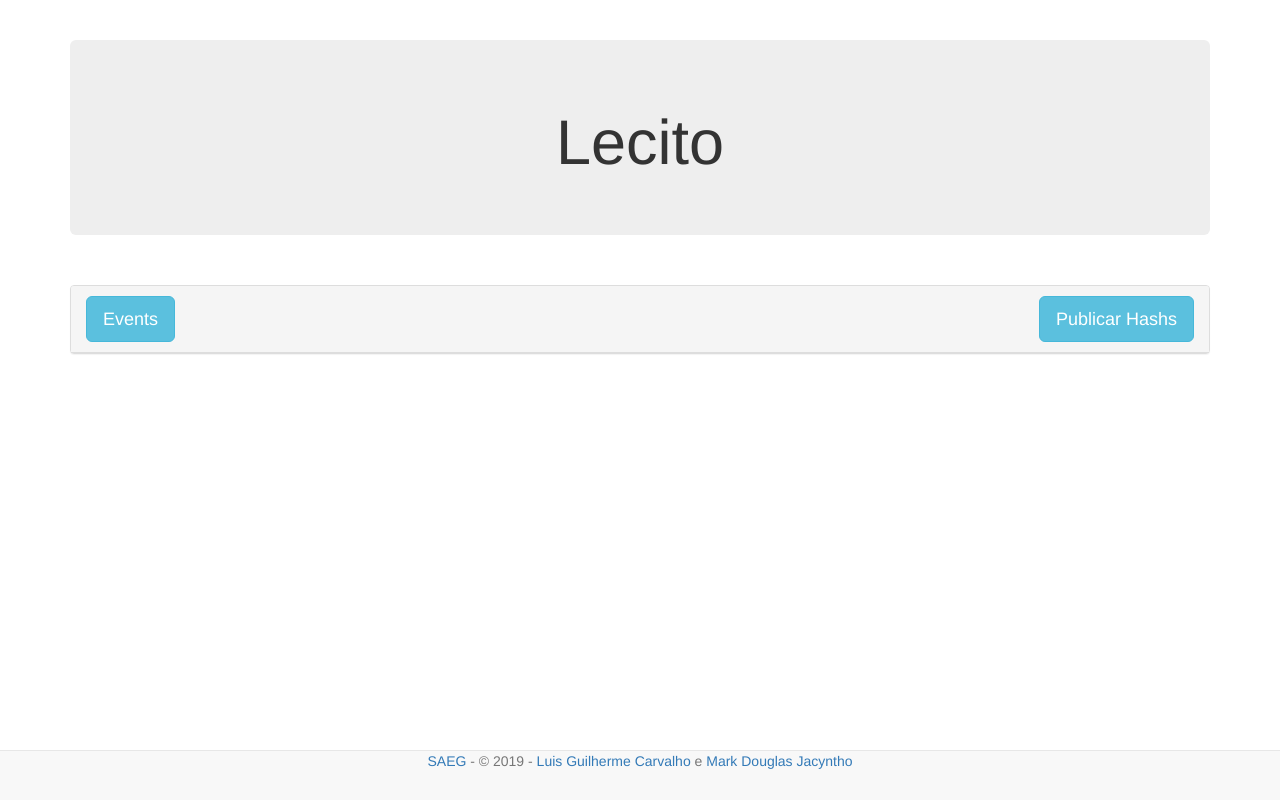
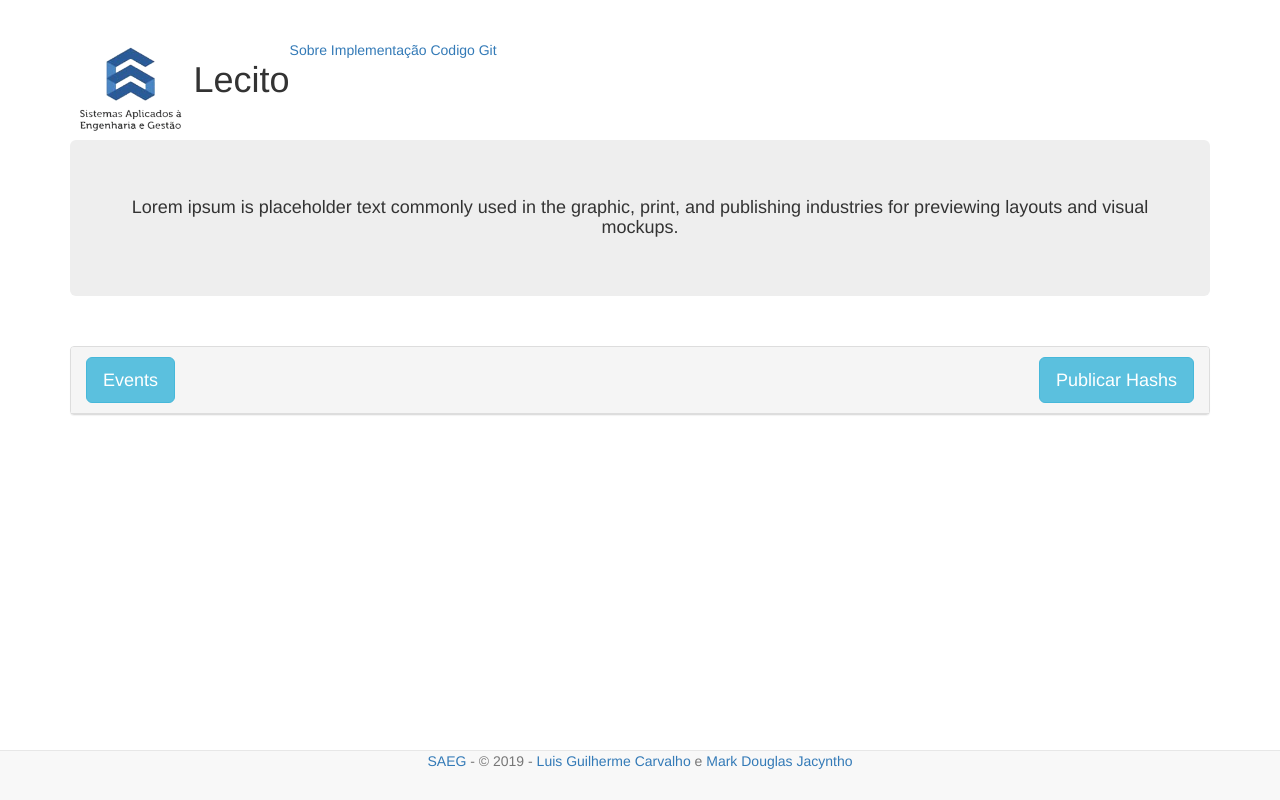
Before and after one commit to lguicarvalho/DApp-Legit, a website: page src/index.html in a window 1280 px wide. Drawn offline with nearby package versions, Linux system fonts and the light colour scheme; no server answers.

Commit message:
inicio-alteração-css

```diff
--- a/src/css/app.css
+++ b/src/css/app.css
@@ -7,3 +7,15 @@ body {
   display: inline;
   padding: 5px;
 }
+
+.header-topo {
+  display: flex;
+  align-items: right;
+}
+
+.header-topo img {
+  max-width:200px;
+    max-height:100px;
+    width: auto;
+    height: auto;
+}
--- a/src/index.html
+++ b/src/index.html
@@ -7,8 +7,7 @@
   <meta name="viewport" content="width=device-width, initial-scale=1">
   <!-- The above 3 meta tags *must* come first in the head; any other head content must come *after* these tags -->
   <title>Lecito</title>
-  <link rel="shortcut icon" href="design/shield.ico">
-
+  <link rel="shortcut icon" href="design/saeg2.ico">
   <!-- Bootstrap -->
   <link href="css/bootstrap.min.css" rel="stylesheet">
 
@@ -25,9 +24,25 @@
 </head>
 
 <body>
+  <header>
+    <div class="container">
+      <div class="header-topo">
+        <img class="logo" src="design/saeg2.png">
+        <h1>Lecito</h1>
+        <nav class="nav-header">
+          <a href="#">Sobre</a>
+          <a href="#">Implementação</a>
+          <a href="#">Codigo Git</a>
+        </nav>
+
+
+      </div>
+    </div>
+  </header>
   <div class="container">
     <div class="jumbotron text-center">
-      <h1>Lecito</h1>
+      <h4>Lorem ipsum is placeholder text commonly used in the graphic,
+        print, and publishing industries for previewing layouts and visual mockups.</h4>
     </div>
 
     <div class="col-md-12" id="hash-list">
@@ -41,8 +56,10 @@
       <div class="row panel panel-default">
         <div class="panel-heading clearfix">
           <div class="panel-title">
-            <button class="btn btn-info btn-lg pull-left" data-toggle="collapse" data-target="#events" aria-expanded="false" aria-controls="events">Events</button>
-            <button class="btn btn-info btn-lg pull-right" data-toggle="modal" data-target="#storeHash">Publicar Hashs</button>
+            <button class="btn btn-info btn-lg pull-left" data-toggle="collapse" data-target="#events"
+              aria-expanded="false" aria-controls="events">Events</button>
+            <button class="btn btn-info btn-lg pull-right" data-toggle="modal" data-target="#storeHash">Publicar
+              Hashs</button>
           </div>
         </div>
         <ul id="events" class="collapse list-group"></ul>
@@ -55,7 +72,7 @@
   </div>
 
 
-  <div  style="display: none;">
+  <div style="display: none;">
     <div class="row-lg-12">
       <div class="panel panel-default panel-hash">
         <div class="panel-heading">
@@ -63,12 +80,12 @@
         </div>
         <div class="panel-body">
           <div id="hashTemplate">
-          <strong>PDF 1</strong>: <span class="PDF1"></span><br/>
-          <strong>RDF 1</strong>: <span class="RDF1"></span><br/>
-          <strong>PDF 2</strong>: <a  class="PDF2"></a><br/>
-          <strong>RDF 2</strong>: <a  class="RDF2"></a><br/>
-          <strong>Publicado por</strong>: <span class="hash-publisher"></span><br/>
-          <strong>Hash da transação</strong>:<span id="transactionHash"></span><br/>
+            <strong>PDF 1</strong>: <span class="PDF1"></span><br />
+            <strong>RDF 1</strong>: <span class="RDF1"></span><br />
+            <strong>PDF 2</strong>: <a class="PDF2"></a><br />
+            <strong>RDF 2</strong>: <a class="RDF2"></a><br />
+            <strong>Publicado por</strong>: <span class="hash-publisher"></span><br />
+            <strong>Hash da transação</strong>:<span id="transactionHash"></span><br />
           </div>
         </div>
       </div>
@@ -111,7 +128,8 @@
           </div>
         </div>
         <div class="modal-footer">
-          <button type="button" class="btn btn-primary btn-success" data-dismiss="modal" onclick="App.storeHash(); return false;">Submit</button>
+          <button type="button" class="btn btn-primary btn-success" data-dismiss="modal"
+            onclick="App.storeHash(); return false;">Submit</button>
           <button type="button" class="btn" data-dismiss="modal">Close</button>
         </div>
       </div>
@@ -122,7 +140,9 @@
   <div id="footer" class="container">
     <nav class="navbar navbar-default navbar-fixed-bottom">
       <div class="navbar-inner navbar-content-center text-center">
-        <p class="text-muted" credit><a href="http://chainskills.com">SAEG</a> - &copy; 2019 - <a href="https://twitter.com/sarbogast">Luis Guilherme Carvalho</a> e <a href="https://twitter.com/eloudsa">Mark Douglas Jacyntho</a></p>
+        <p class="text-muted" credit><a href="http://chainskills.com">SAEG</a> - &copy; 2019 - <a
+            href="https://twitter.com/sarbogast">Luis Guilherme Carvalho</a> e <a
+            href="https://twitter.com/eloudsa">Mark Douglas Jacyntho</a></p>
       </div>
     </nav>
   </div>
```
Also changed, not shown: src/design/saeg2.ico (added), src/design/shield.ico (deleted), src/design/shield.png (deleted).
